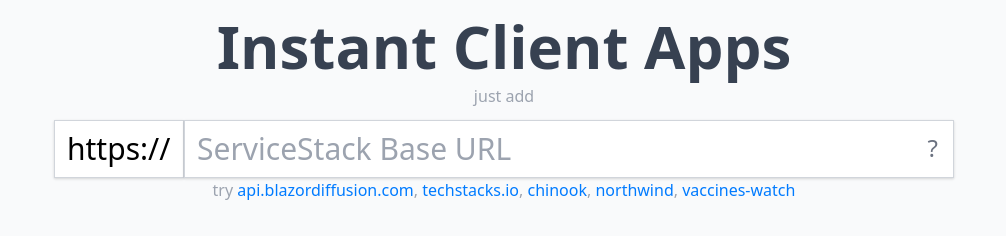
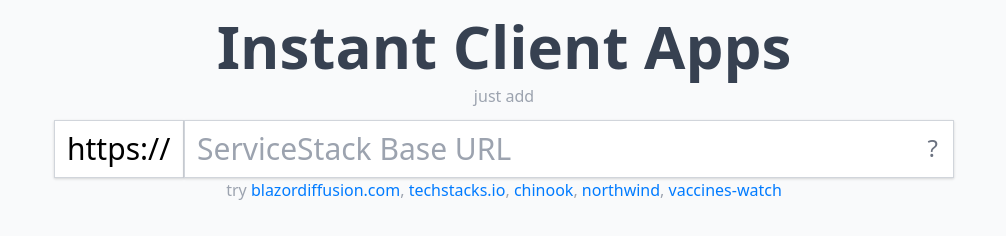
Before and after one commit to ServiceStack/apps, a website: page wwwroot/index.html in a window 1280 px wide. Shown: the top 236 px of the page, without its empty margins (136-1142 px from the left). Drawn offline with Linux system fonts and the light colour scheme.

Commit message:
rename to blazordiffusion.com

```diff
--- a/wwwroot/index.html
+++ b/wwwroot/index.html
@@ -155,7 +155,7 @@
         <div class="text-center">
             <div class="error-summary invalid-feedback my-1"></div>
             <small class="text-base text-gray-400 hide-fullscreen">
-                try <a href="#api.blazordiffusion.com">api.blazordiffusion.com</a>,
+                try <a href="#blazordiffusion.com">blazordiffusion.com</a>,
                 <a href="#techstacks.io">techstacks.io</a>,
                 <a href="#chinook.locode.dev">chinook</a>,
                 <a href="#northwind.netcore.io">northwind</a>,
```
